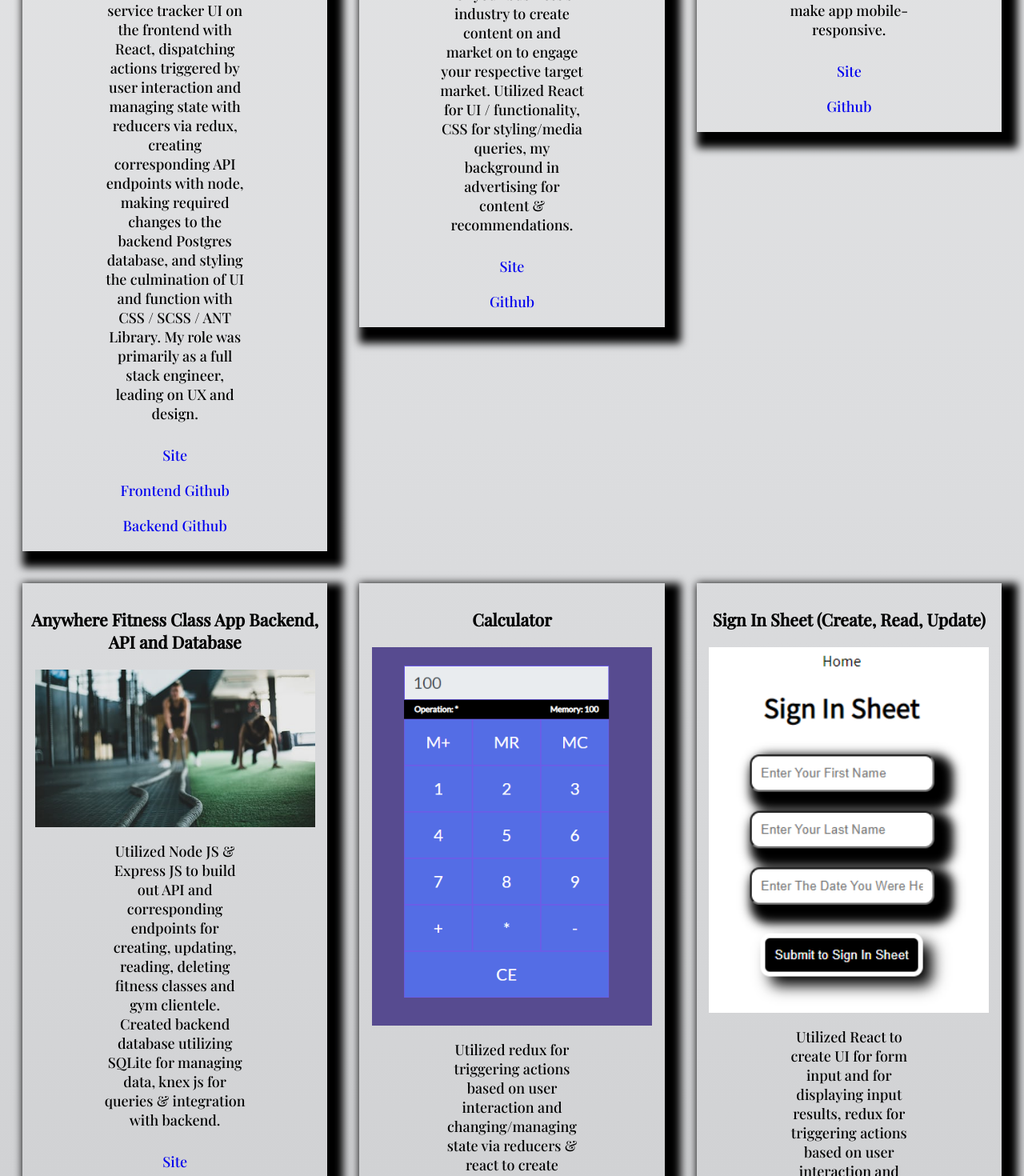
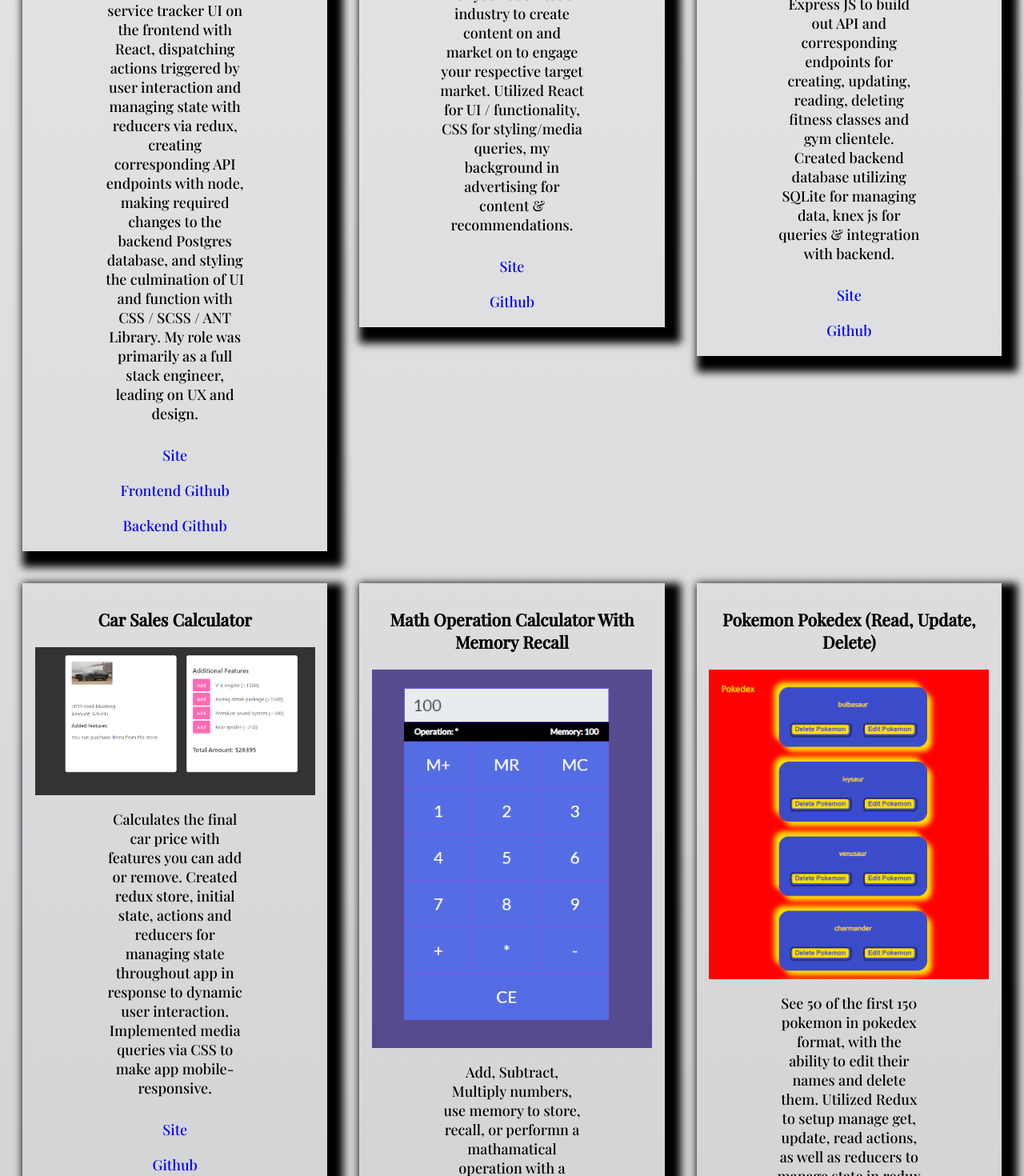
Before and after one commit to ahmedseragcodes/AhmedSeragPortfolio, a React (Create React App) app in the folder frontend/: page / in a window 1280 px wide. Shown: the part 1330-2800 px from the top of the page at 80% size. Built offline with nearby package versions, Linux system fonts and the light colour scheme.

Commit message:
re-organized projects and edited descriptions on a few

```diff
--- a/frontend/src/App.js
+++ b/frontend/src/App.js
@@ -70,47 +70,47 @@ function App() {
             <a href="https://github.com/ahmedseragcodes/NetworkRecommend">Github</a>
           </div>
           <div className="projectCard">
+            <h3>Anywhere Fitness Class App Backend, API and Database</h3>
+            <img className="projectCardImg" src={AFBackendImg} alt="Anywhere Fitness App" />
+            <p>Fully functional APIs with CRUD functionality for Fitness Classes as well as Users/Attendees. Utilized Node JS & Express JS to build out API and corresponding endpoints for creating, updating, reading, deleting fitness classes and gym clientele. Created backend database utilizing SQLite for managing data, knex js for queries & integration with backend.</p>
+            <a href="https://anywherefitness2021.herokuapp.com/">Site</a>
+            <a href="https://github.com/Anywhere-Fitness-2021/AF-Backend">Github</a>
+          </div>
+        </div>
+        <div className="projectsGroup2">
+        <div className="projectCard">
             <h3>Car Sales Calculator</h3>
             <img className="projectCardImg" src={CarSalesImg} alt="Car Sales Calculator App" />
-            <p>Created redux store, initial state, actions and reducers for managing state throughout app in response to dynamic user interaction. Implemented media queries via CSS to make app mobile-responsive.
+            <p>Calculates the final car price with features you can add or remove. Created redux store, initial state, actions and reducers for managing state throughout app in response to dynamic user interaction. Implemented media queries via CSS to make app mobile-responsive.
             </p>
             <a href="https://car-purchase-calculator.vercel.app/">Site</a>
             <a href="https://github.com/ahmedseragcodes/car-purchase-calculator2">Github</a>
           </div>
-        </div>
-        <div className="projectsGroup2">
           <div className="projectCard">
-            <h3>Anywhere Fitness Class App Backend, API and Database</h3>
-            <img className="projectCardImg" src={AFBackendImg} alt="Anywhere Fitness App" />
-            <p>Utilized Node JS & Express JS to build out API and corresponding endpoints for creating, updating, reading, deleting fitness classes and gym clientele. Created backend database utilizing SQLite for managing data, knex js for queries & integration with backend.</p>
-            <a href="https://anywherefitness2021.herokuapp.com/">Site</a>
-            <a href="https://github.com/Anywhere-Fitness-2021/AF-Backend">Github</a>
-          </div>
-          <div className="projectCard">
-            <h3>Calculator</h3>
+            <h3>Math Operation Calculator With Memory Recall</h3>
             <img className="projectCardImg" src={CalculatorImg} alt="Calculator App" />
-            <p>Utilized redux for triggering actions based on user interaction and changing/managing state via reducers & react to create functionality for mathematical operations
+            <p>Add, Subtract, Multiply numbers, use memory to store, recall, or performn a mathamatical operation with a number. Utilized redux for triggering actions based on user interaction and changing/managing state via reducers & react to create functionality for mathematical operations
             </p>
             <a href="https://react-redux-calculator-eight.vercel.app/">Site</a>
             <a href="https://github.com/ahmedseragcodes/react-redux-calculator">Github</a>
           </div>
           <div className="projectCard">
-            <h3>Sign In Sheet (Create, Read, Update)</h3>
-            <img className="projectCardImg" src={SignInSheetImg} alt="Sign In Sheet App" />
-            <p>Utilized React to create UI for form input and for displaying input results, redux for triggering actions based on user interaction and changing/managing state via reducers, standard CSS for styling
+            <h3>Pokemon Pokedex (Read, Update, Delete)</h3>
+            <img className="projectCardImg" src={PokemonImg} alt="Pokemon Pokedex App" />
+            <p>See 50 of the first 150 pokemon in pokedex format, with the ability to edit their names and delete them. Utilized Redux to setup manage get, update, read actions, as well as reducers to manage state in redux store, seeded by the Pokemon API and Created UI with React, styled with CSS, responsive
             </p>
-            <a href="https://sign-in-sheet.vercel.app/">Site</a>
-            <a href="https://github.com/ahmedseragcodes/sign-in-sheet">Github</a>
+            <a href="https://pokedex-ashy-five.vercel.app/">Site</a>
+            <a href="https://github.com/ahmedseragcodes/Pokedex">Github</a>
           </div>
           </div>
           <div className="projectsGroup3">
           <div className="projectCard">
-            <h3>Pokemon Pokedex (Read, Update, Delete)</h3>
-            <img className="projectCardImg" src={PokemonImg} alt="Pokemon Pokedex App" />
-            <p>Utilized Redux to setup manage get, update, read actions, as well as reducers to manage state in redux store, seeded by the Pokemon API and Created UI with React, styled with CSS, responsive
+            <h3>Sign In Sheet (Create, Read, Update)</h3>
+            <img className="projectCardImg" src={SignInSheetImg} alt="Sign In Sheet App" />
+            <p>Allows users to sign in with name + when they were there, as well as see and edit their entry. Utilized React to create UI for form input and for displaying input results, redux for triggering actions based on user interaction and changing/managing state via reducers, standard CSS for styling
             </p>
-            <a href="https://pokedex-ashy-five.vercel.app/">Site</a>
-            <a href="https://github.com/ahmedseragcodes/Pokedex">Github</a>
+            <a href="https://sign-in-sheet.vercel.app/">Site</a>
+            <a href="https://github.com/ahmedseragcodes/sign-in-sheet">Github</a>
           </div>
          </div>
       </div>
```
